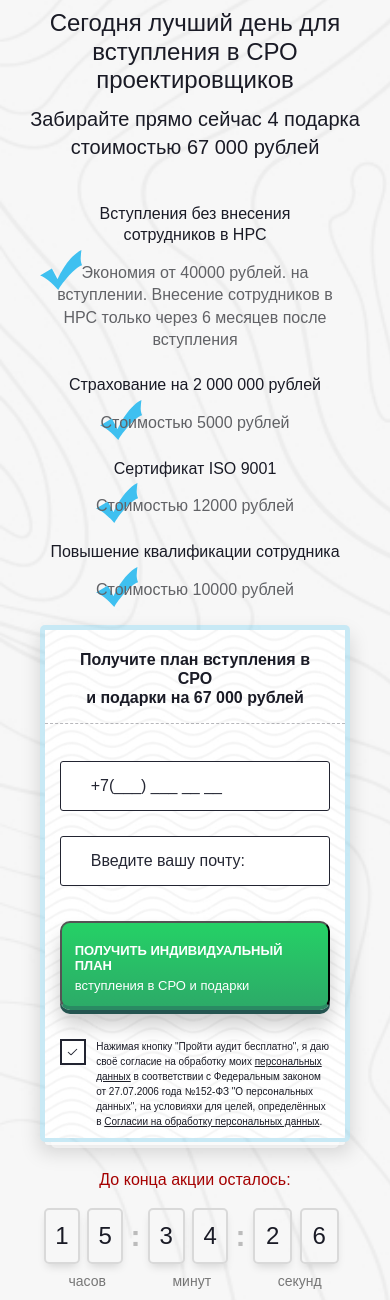
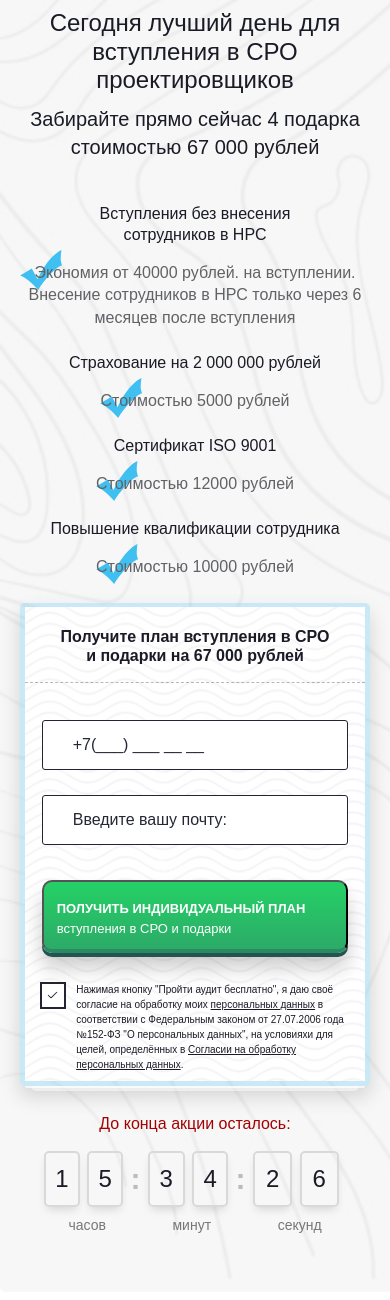
Before and after one commit to gromimol/ncl-html, a PHP site: page / in a window 390 px wide. Shown: the part 3486-4786 px from the top of the page. Run offline with PHP 8.4, Linux system fonts and the light colour scheme; some web fonts are replaced.

```diff
--- a/css/style.css
+++ b/css/style.css
@@ -2766,7 +2766,10 @@ b {
     font-size: 12px; }
 
   .review-body {
-    width: 50%; } }
+    width: 50%; }
+
+  .sale-block {
+    padding: 0; } }
 /*480*/
 @media (max-width: 440px) {
   .header__contact {
--- a/sass/_media.scss
+++ b/sass/_media.scss
@@ -764,6 +764,9 @@
 	.review-body{
 		width: 50%;
 	}
+	.sale-block{
+		padding: 0;
+	}
 }
 /*480*/
 
```
Also changed, not shown: 1 other file.
